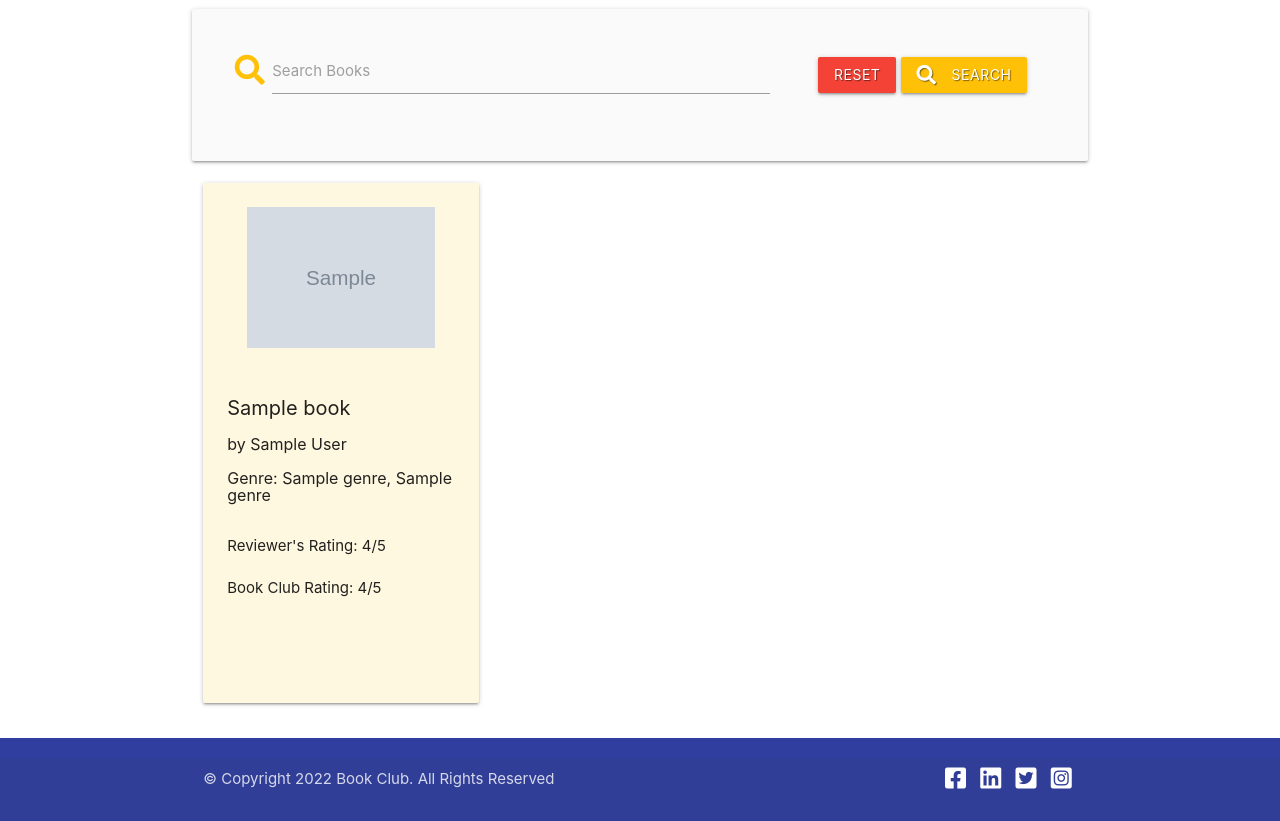
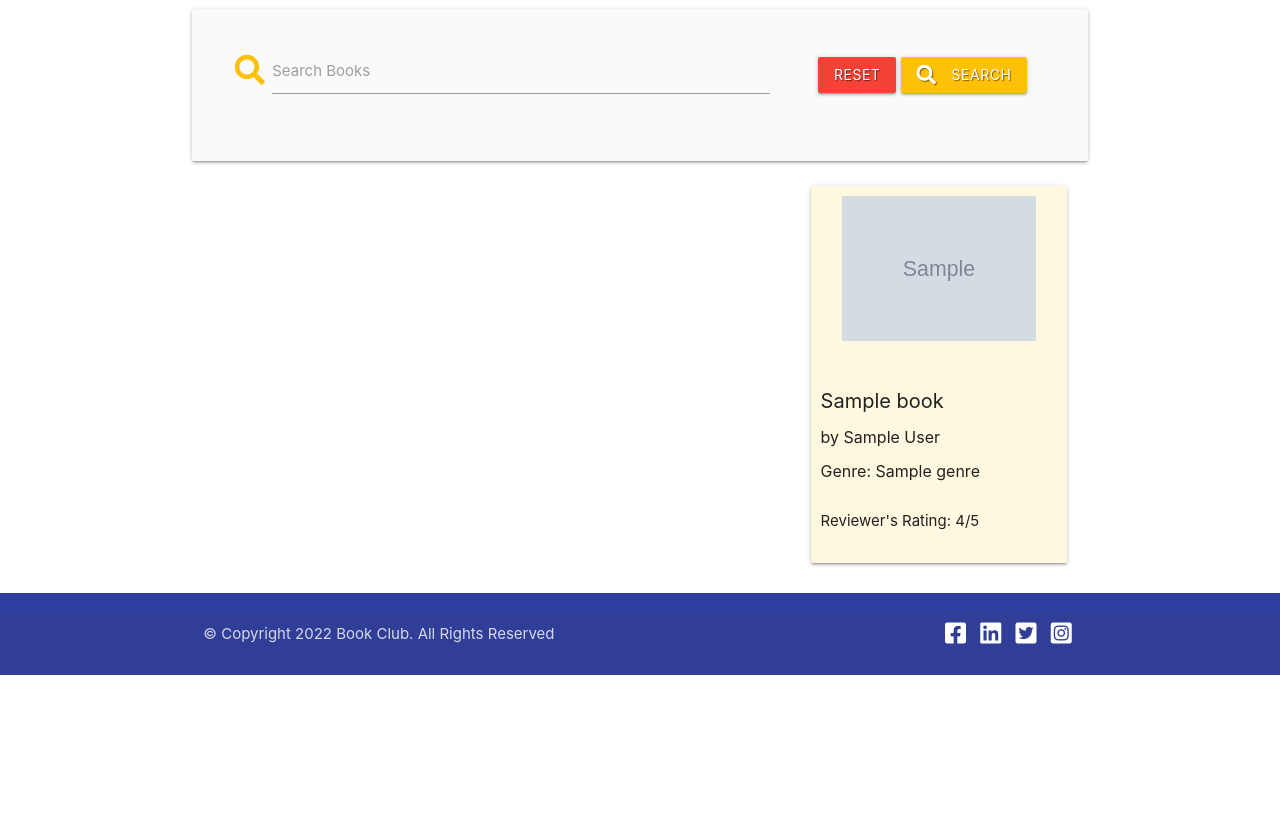
Before and after one commit to Code-Institute-Submissions/Sarah-LB-Milestone3_BookClub_DecResub, a Flask app: page / in a window 1280 px wide. Shown: the part 208-1029 px from the top of the page. After the commit the page ends 883 px from the top, so only its background shows below. Run offline with Flask 2, Linux system fonts and the light colour scheme; grey boxes marked "Sample" are stand-in pictures; a database or web service that is not in the repository returns one stand-in record (values such as "Sample title"); some libraries are stand-ins or nearby versions.

Commit message:
Styled card-panels so they are the same height and fixed problems with genre option list on forms

```diff
--- a/app.py
+++ b/app.py
@@ -29,8 +29,7 @@ def get_books():
 
 @app.route("/home")
 def home():
-    book = mongo.db.books.aggregate([{"$sample": {"size": 1}}])
-    return render_template("home.html", book=book)
+    return render_template("home.html")
 
 
 @app.route("/search", methods=["GET", "POST"])
--- a/static/css/style.css
+++ b/static/css/style.css
@@ -3,6 +3,7 @@
 }
 
 /* ------------------------------------------------------------------------------Books.html*/
+
 
 .book_panel h4 {
     font-size: 20px;
@@ -16,10 +17,6 @@
     max-width: 75%;
     max-height: 150px;
     object-fit: contain;
-}
-
-.book-teaser {
-    height: 520px;
 }
 
 .page_title {
@@ -41,11 +38,31 @@
     padding-left: 12px !important;
 }
 
-/* ------------------------------------------------------------------------------home.html*/
+/* ------------------------------------------------------------------------------Home.html*/
 
-.home_panel {
-    height: 250px;
+.panel-row {
+    display: flex;
 }
+
+/* ------------------------------------------------------------------------------Profile.html*/
+
+.book-row {
+    display: flex;
+    flex-wrap: wrap;
+}
+
+.book-col {
+    display: flex;
+    flex-direction: column;
+}
+
+.book-teaser {
+    min-width: 100px;
+    padding: 10px;
+    flex-grow: 1;
+    margin: 10px;
+}
+
 
 /* ------------------------------------------------------------------------------Footer*/
 
--- a/templates/add_book.html
+++ b/templates/add_book.html
@@ -30,9 +30,8 @@
           <div class="row">
             <div class="input-field col s12">
                 <i class="fas fa-book prefix amber-text"></i>
-                <select multiple id="genre" name="genre[]" class="validate" required>
+                <select id="genre" name="genre[]" class="validate" required>
                   <option value="" disabled selected>Genre</option>
-                  <optgroup label="Fiction:"></optgroup>
                     <option value="Children's fiction">Children's fiction</option>
                     <option value="Young Adult fiction">Young Adult fiction</option>
                     <option value="Adult fiction">Adult fiction</option>
@@ -44,8 +43,6 @@
                     <option value="Action & Adventure">Action & Adventure</option>
                     <option value="Romance">Romance</option>
                     <option value="Contemporary fiction">Contemporary fiction</option>
-                  </optgroup>
-                  <optgroup label="Non-fiction:">
                     <option value="Children's non-fiction">Children's non-fiction</option>
                     <option value="Adult non-fiction">Adult non-fiction</option>
                     <option value="Biography/Autobiography">Biography/Autobiography</option>
@@ -63,7 +60,6 @@
                     <option value="Non-fiction">Non-fiction</option>
                     <option value="Religon & Spirituality">Religon & Spirituality</option>
                     <option value="Sport">Sport</option>
-                    </optgroup>
                 </select>
             </div>
           </div>
--- a/templates/base.html
+++ b/templates/base.html
@@ -23,7 +23,7 @@
         <!--Main navbar along top of page-->
             <nav class="nav-extended text-shadow indigo darken-2">
                 <div class="nav-wrapper">
-                    <a href="{{ url_for('get_books') }}" class="brand-logo amber-text">Book Club</a>
+                    <a href="{{ url_for('home') }}" class="brand-logo amber-text">Book Club</a>
                     <a href="#" data-target="mobile-demo" class="sidenav-trigger right"><i class="fas fa-bars"></i></a>
                     <ul class="right hide-on-med-and-down">
                         <li><a href="{{ url_for('home') }}">Home</a></li>
--- a/templates/books.html
+++ b/templates/books.html
@@ -21,9 +21,9 @@
       </form>
     </div>
 
-    <div class="row book_panel">
+    <div class="row book_panel book-row">
       {% for book in books %}
-      <div class="col s12 m4">
+      <div class="col s12 m4 book-col">
         <div class="card-panel book-teaser amber lighten-5">
           <div class="row center">
             <a href="{{ url_for('reviews', book_id=book._id) }}">
@@ -34,12 +34,7 @@
             <div class="col s12">
               <h4>{{ book.book_title }}</h4>
               <h5>by {{ book.book_author }}</h5>
-              <h5>Genre: {% for genre in book.genre %}
-                {{ genre }},
-                {% if loop.last %}
-                  {{ genre }}
-                {% endif %}
-                {% endfor %}
+              <h5>Genre: {{ book.genre }}
               </h5>
             </div>
           </div>
@@ -49,9 +44,8 @@
                         <div class="col s12">Reviewer's Rating: {{ book.rating }}/5</div>
                       </div>
 
-                      <div class="row">
-                        <div class="col s12">Book Club Rating: {{ book.rating }}/5</div>
-                      </div>
+
+
       </div>
       </div>
       {% endfor %}
```
Also changed, not shown: templates/edit_book.html (+5 -12 lines), templates/home.html (+8 -5 lines), templates/profile.html (+3 -12 lines), templates/reviews.html (+1 -7 lines). Lines whose indentation alone changed are shown as unchanged.
